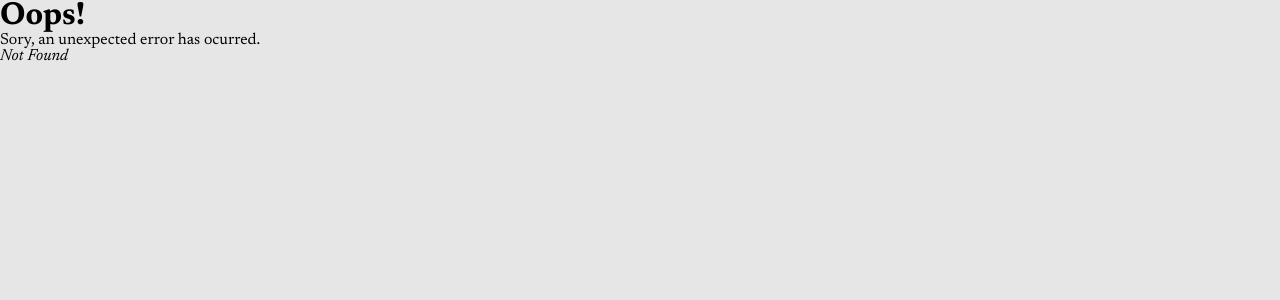
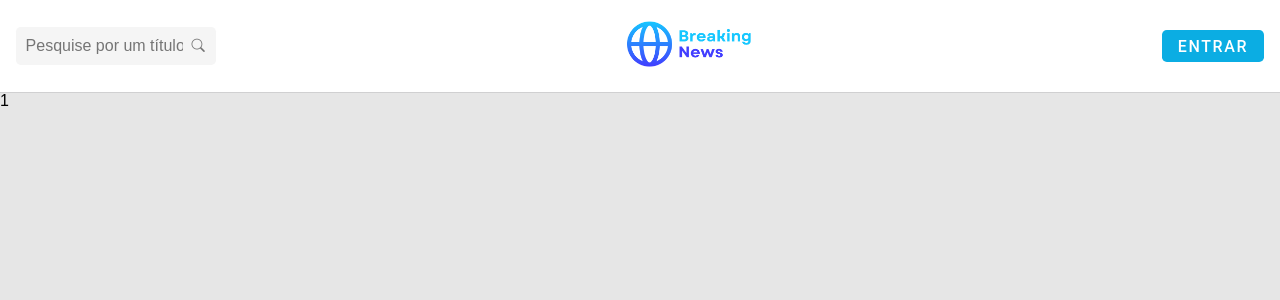
Before and after one commit to davidsnts/BreakingNewsFront, a React (Vite) app: page /search/1 in a window 1280 px wide. Before the commit this address had no page. Shown: the top 300 px of the page. Built offline with nearby package versions, Linux system fonts and the light colour scheme.

Commit message:
Adicionando react-hook-form e campo de buscar

```diff
--- a/package.json
+++ b/package.json
@@ -14,6 +14,7 @@
     "match-sorter": "^7.0.0",
     "react": "^18.2.0",
     "react-dom": "^18.2.0",
+    "react-hook-form": "^7.53.1",
     "react-router-dom": "^6.27.0",
     "sort-by": "^1.2.0",
     "styled-components": "^5.3.6"
--- a/src/components/Navbar/Navbar.jsx
+++ b/src/components/Navbar/Navbar.jsx
@@ -1,17 +1,33 @@
-import { Outlet } from "react-router-dom";
+import { Outlet, useNavigate, Link } from "react-router-dom";
 import logo from "../../images/LogoBN.png";
 import { Button, ImageLogo, InputSpace, Nav } from "./NavbarStyled";
+import { useForm } from "react-hook-form";
 
 export function Navbar() {
+  const { register, handleSubmit, reset } = useForm();
+  const navigate = useNavigate();
+  function onSearch(data) {
+    const { title } = data;
+    navigate(`/search/${title}`);
+  }
   return (
     <>
       <Nav>
-        <InputSpace>
-          <i className="bi bi-search"></i>
-          <input type="text" placeholder="Pesquise por um título" />
-        </InputSpace>
-
-        <ImageLogo src={logo} alt="Logo do Breaking News" />
+        <form onSubmit={handleSubmit(onSearch)}>
+          <InputSpace>
+            <button type="submit">
+              <i className="bi bi-search"></i>
+            </button>
+            <input
+              {...register("title")}
+              type="text"
+              placeholder="Pesquise por um título"
+            />
+          </InputSpace>
+        </form>
+        <Link to="/">
+          <ImageLogo src={logo} alt="Logo do Breaking News" />
+        </Link>
 
         <Button>Entrar</Button>
       </Nav>
--- a/src/components/Navbar/NavbarStyled.jsx
+++ b/src/components/Navbar/NavbarStyled.jsx
@@ -26,7 +26,7 @@ export const InputSpace = styled.div`
   display: flex;
   align-items: center;
 
-  i {
+  button {
     position: absolute;
     top: 1;
     right: 0.2rem;
@@ -36,6 +36,13 @@ export const InputSpace = styled.div`
     color: #757575;
     border-radius: 0.3rem;
     padding: 0.5rem;
+    cursor: pointer;
+    transition: 0.4s;
+
+    :hover{
+      background-color:#757575;
+      color: #f5f5f5;
+    }
   }
 
   input {
--- a/src/main.jsx
+++ b/src/main.jsx
@@ -18,7 +18,7 @@ const router = createBrowserRouter([
         element: <Home />,
       },
       {
-        path: "/search",
+        path: "/search/:title",
         element: <Search />,
       },
     ],
--- a/src/pages/Search/Search.jsx
+++ b/src/pages/Search/Search.jsx
@@ -1,3 +1,8 @@
- export function Search(){
-    return <h1>Search</h1>
- }
+import { useParams } from "react-router-dom";
+
+export function Search() {
+  const { title } = useParams();
+
+
+  return  title;
+}
```
Also changed, not shown: 1 other file (tests, documents, lock files or other folders).
